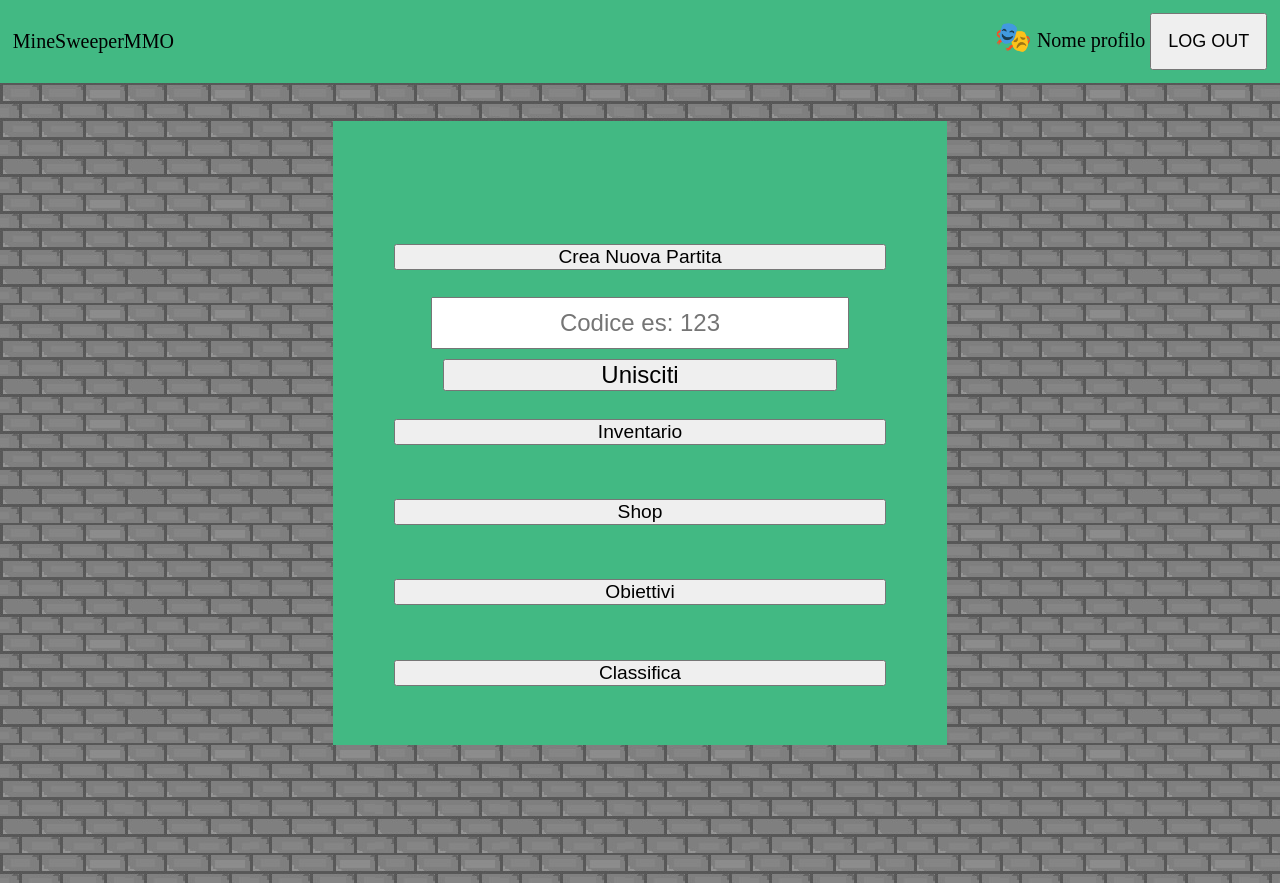
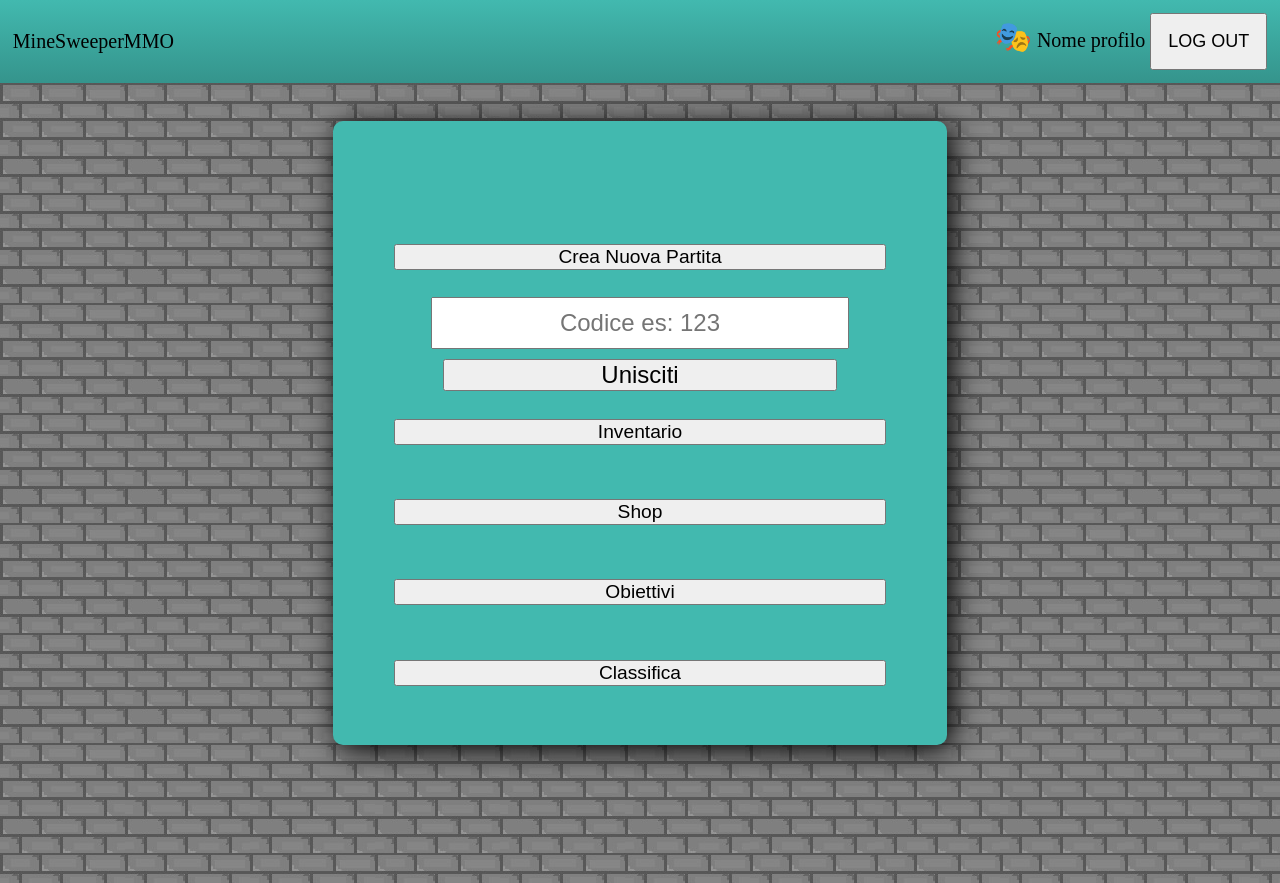
Before and after one commit to M4tt3o-T/REPO_TSW_PratoFiorito, a Vue app in the folder frontend/: page / in a window 1280 px wide. Built offline with nearby package versions, Linux system fonts and the light colour scheme.

Commit message:
polishing estetica

```diff
--- a/frontend/src/ambiente.js
+++ b/frontend/src/ambiente.js
@@ -1,7 +1,7 @@
 import { reactive } from 'vue'
 
 export const skin = reactive({
-  temaPrincipale: '#42b983',
+  temaPrincipale: '#42b9af',  //vecchio: #42b9af
   sfondoURL: "url('/pattern/images.jpeg')",
   icona : "🎭",
 
--- a/frontend/src/components/Header.vue
+++ b/frontend/src/components/Header.vue
@@ -21,17 +21,18 @@
 </template>
 
 <style scoped>
-button{
-  padding:1rem;
-  font-size:18px
-}
+  button{
+    padding:1rem;
+    font-size:18px
+  }
   #main-header{
     display: flex;
     justify-content: space-between;
     align-items:center;
     padding:1%;
     font-size: 2.5vh;
-    background-color: var(--bg-color);
+    background: linear-gradient(var(--bg-color),color-mix(in srgb, var(--bg-color), black 20%));
+    /*background-color: var(--bg-color);*/
     transition: background-color 0.3s ease;
   }
 </style>
--- a/frontend/src/style.css
+++ b/frontend/src/style.css
@@ -12,4 +12,8 @@
     background-image: var(--bg-pattern);
     background-repeat: repeat;
     background-attachment: fixed;
-  }
+}
+.finestra{
+  box-shadow: 5px 5px 30px rgb(0, 0, 0);
+  border-radius: 10px;
+}
--- a/frontend/src/views/Home.vue
+++ b/frontend/src/views/Home.vue
@@ -73,7 +73,7 @@ const UniscitiPartita = () => {
 <template>
   <div id="main">
 
-    <div id="menu">
+    <div id="menu" class="finestra">
       <button @click="ApriModaleCreazione">Crea Nuova Partita</button>
 
       <div class="join-box">
--- a/frontend/src/views/login/Login.vue
+++ b/frontend/src/views/login/Login.vue
@@ -21,7 +21,7 @@ const gestisciLogin = () => {
 
 <template>
   <div id="main">
-    <div id="finestraLogin">
+    <div id="finestraLogin" class="finestra">
       <form @submit="gestisciLogin">
         <div id="div_email">
           <label for="email">Email: </label> <br>
--- a/frontend/src/views/login/SignUp.vue
+++ b/frontend/src/views/login/SignUp.vue
@@ -25,7 +25,7 @@ const gestisciSignup = () => {
 
 <template>
   <div id="main">
-    <div id="finestraSignup">
+    <div id="finestraSignup" class="finestra">
       <form @submit.prevent="gestisciSignup">
 
         <div id="div_username">
--- a/frontend/src/views/partita/Partita.vue
+++ b/frontend/src/views/partita/Partita.vue
@@ -163,7 +163,7 @@ const mettiBandierina = (x, y) => {
       Connessione alla stanza {{ idStanza }} in corso...
     </div>
 
-    <div v-else id="zonaPartita">
+    <div v-else id="zonaPartita" class="finestra">
 
       <div class="grid-container">
         <div v-for="(riga, y) in griglia" :key="'riga-'+y" class="riga-flex">
@@ -240,11 +240,11 @@ const mettiBandierina = (x, y) => {
 }
 
 #zonaPartita {
+  margin-top:5%;
   display: flex;
   flex-direction: column;
   align-items: center;
   padding: 1rem;
-  /* Utilizziamo v-bind per iniettare una variabile reattiva JS nel CSS */
   background-color: var(--bg-color);
 }
 
```
Also changed, not shown: frontend/public/pattern/images.jpeg.
